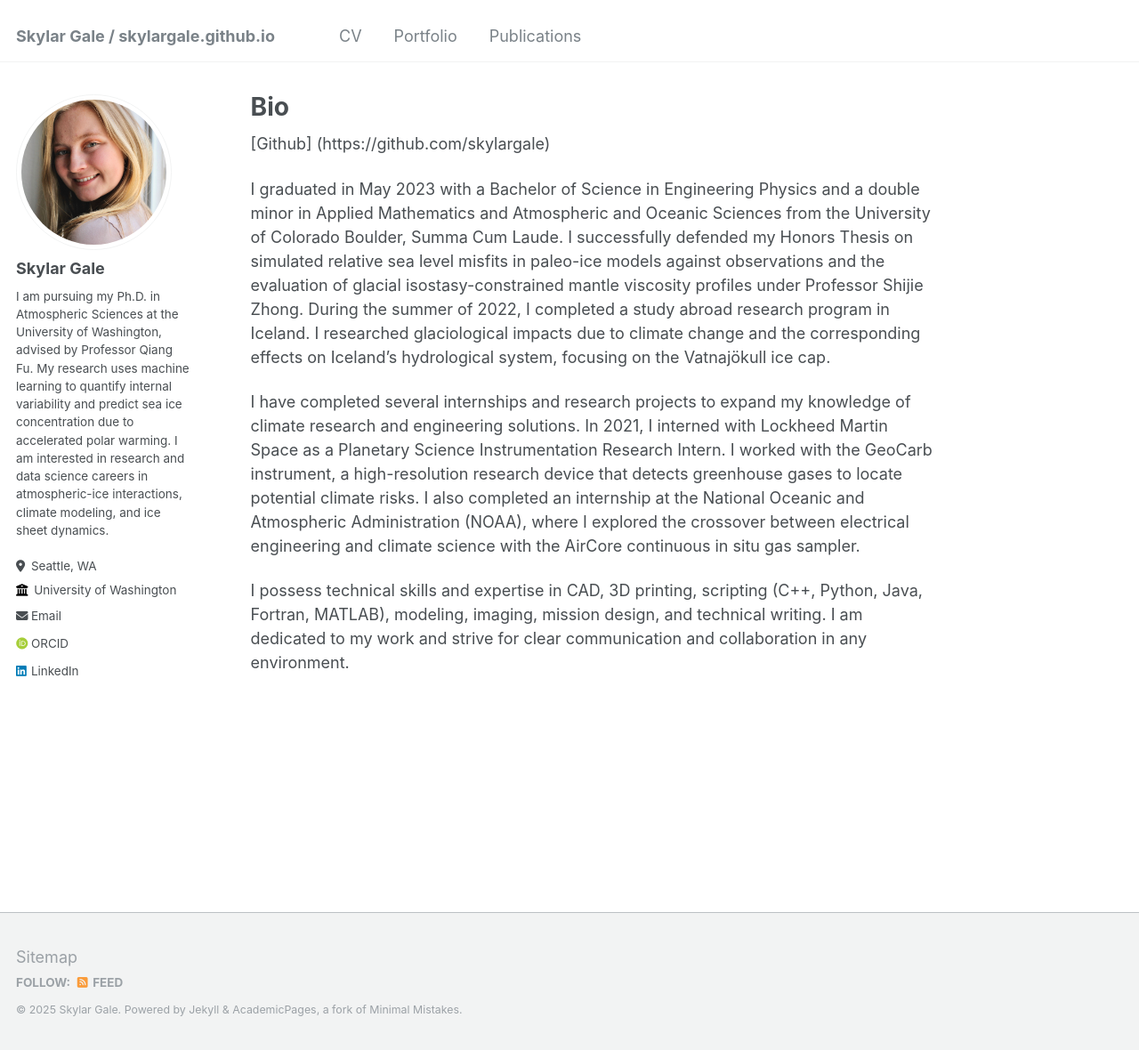
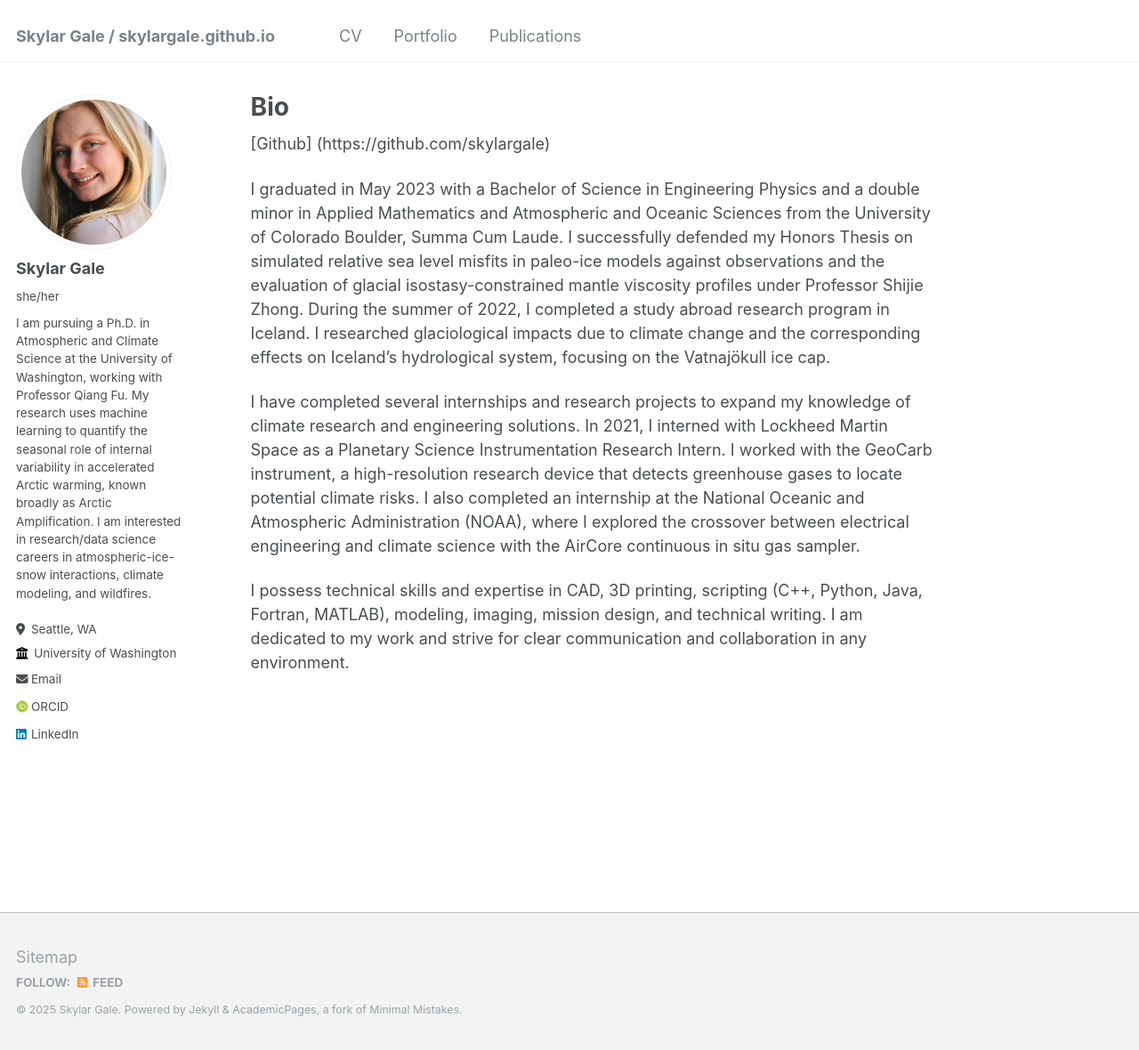
Before and after one commit to skylargale/skylargale.github.io, a Jekyll site: the page built from _pages/about.md, in a window 1280 px wide and 1180 px high. Shown: the whole window at 89% size. Built offline with Jekyll 4.4.1, drawn with Linux system fonts in a browser that asks for light colours; some web fonts are replaced.

Commit message:
Update _config.yml

```diff
--- a/_config.yml
+++ b/_config.yml
@@ -23,54 +23,22 @@ author:
   # Biographic information
   avatar           : "profile.png"
   name             : "Skylar Gale"
-  pronouns         : # "she/her"
-  bio              : "I am pursuing my Ph.D. in Atmospheric Sciences at the University of Washington, advised by Professor Qiang Fu. My research uses machine learning to quantify internal variability and predict sea ice concentration due to accelerated polar warming. I am interested in research and data science careers in atmospheric-ice interactions, climate modeling, and ice sheet dynamics."
+  pronouns         : "she/her"
+  bio              : "I am pursuing a Ph.D. in Atmospheric and Climate Science at the University of Washington, working with Professor Qiang Fu. My research uses machine learning to quantify the seasonal role of internal variability in accelerated Arctic warming, known broadly as Arctic Amplification. I am interested in research/data science careers in atmospheric-ice-snow interactions, climate modeling, and wildfires."
   email            : "skylarcgale@gmail.com"
   location         : "Seattle, WA"
   employer         : "University of Washington"
-  uri              : # URL
 
   # Repositories and software development
-  bitbucket        : # Username
-  codepen          : # Username
-  dribbble         : # Username
   github           : # "skylargale"
-  kaggle           : # Username
-  stackoverflow    : # Username
 
   # Social media
-  bluesky          : # Username
-  facebook         : # Username
-  flickr           : # Username
-  foursquare       : # Username
-  goodreads        : # Username
-  google_plus      : # Username
-  keybase          : # Username
-  instagram        : # Username
-  lastfm           : # Username
   linkedin         : skylargale
-  mastodon         : # URL
-  medium           : # URL
-  pinterest        : # Username
-  soundcloud       : # Username
-  steam            : # Username
-  telegram         : # URL
-  tumblr           : # Username
-  twitter          : # Username
-  vine             : # Username
-  weibo            : # Username
-  wikipedia        : # Username
-  xing             : # Username
-  youtube          : # Username
-  zhihu            : # URL
 
   # Academic websites
-  arxiv            : # URL
-  googlescholar    : # URL
-  impactstory      : # URL
+  # arxiv            : # URL
+  # googlescholar    : # URL
   orcid            : "https://orcid.org/0000-0003-4503-6237"
-  pubmed           : # URL
-  researchgate     : # "https://www.researchgate.net/profile/Skylar-Gale"
 
 # Site Settings
 teaser                   : # filename of teaser fallback teaser image placed in /images/, .e.g. "500x300.png"
```
